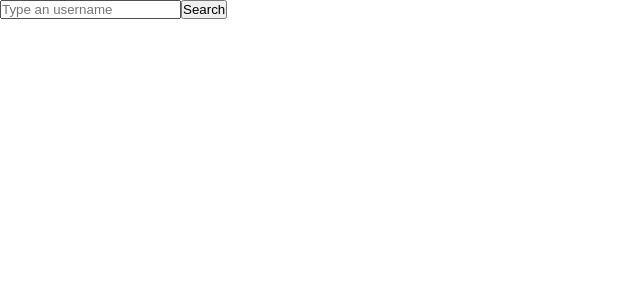
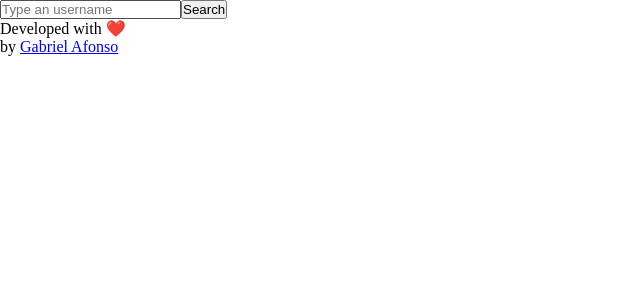
Before and after one commit to gabrielprrd/github-profiles, a Next.js app: page / in a window 1280 px wide. Shown: the top 300 px of the page, without its empty margins (0-640 px from the left). Built offline with nearby package versions, Linux system fonts and the light colour scheme.

Commit message:
feat: add footer

```diff
--- /dev/null
+++ b/src/components/Footer.tsx
@@ -0,0 +1,22 @@
+import React from 'react';
+
+const Footer: React.FC = () => (
+  <footer>
+    <div>
+      <p>
+        Developed with{' '}
+        <span role="img" aria-label="love">
+          ❤️
+        </span>{' '}
+      </p>
+    </div>
+    <div>
+      <p>
+        {' '}
+        by <a href="https://github.com/gabrielprrd">Gabriel Afonso</a>
+      </p>
+    </div>
+  </footer>
+);
+
+export default Footer;
--- a/src/components/TextInput.tsx
+++ b/src/components/TextInput.tsx
@@ -1,4 +1,4 @@
-import React, { useEffect } from 'react';
+import React from 'react';
 
 interface Props {
   placeHolder: string;
--- a/src/pages/_app.tsx
+++ b/src/pages/_app.tsx
@@ -1,6 +1,7 @@
 import React, { useState } from 'react';
 import { AppProps } from 'next/app';
 import { ThemeProvider } from 'styled-components';
+import Footer from '../components/Footer';
 
 import GlobalStyle from '../styles/global';
 import { lightTheme, darkTheme } from '../styles/theme';
@@ -12,6 +13,7 @@ const MyApp: React.FC<AppProps> = ({ Component, pageProps }) => {
     <ThemeProvider theme={theme === 'dark' ? darkTheme : lightTheme}>
       <Component {...pageProps} />
       <GlobalStyle />
+      <Footer />
     </ThemeProvider>
   );
 };
```
Also changed, not shown: 1 other file (tests, documents, lock files or other folders).
